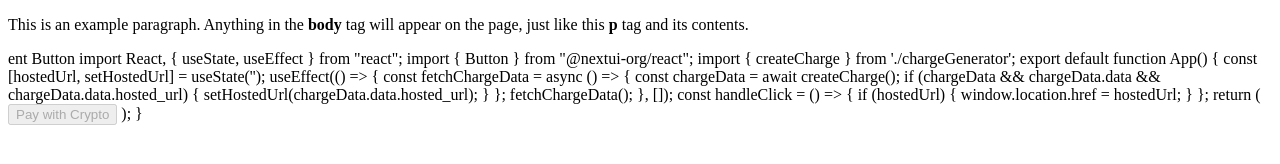
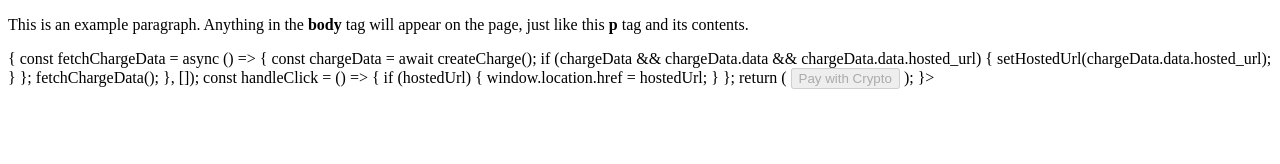
Before and after one commit to LunarGold/coinbase-test, a plain HTML site: page index.html in a window 1280 px wide. Drawn offline with Linux system fonts and the light colour scheme.

Commit message:
Update index.html

```diff
--- a/index.html
+++ b/index.html
@@ -5,7 +5,7 @@
   </head>
   <body>
     <p>This is an example paragraph. Anything in the <strong>body</strong> tag will appear on the page, just like this <strong>p</strong> tag and its contents.</p>
-    <p>ent Button
+<ent Button
 import React, { useState, useEffect } from "react";
 import { Button } from "@nextui-org/react";
 import { createCharge } from './chargeGenerator';
@@ -35,6 +35,6 @@ export default function App() {
       Pay with Crypto
     </Button>
   );
-}<p>
+}>
   </body>
 </html>
```
